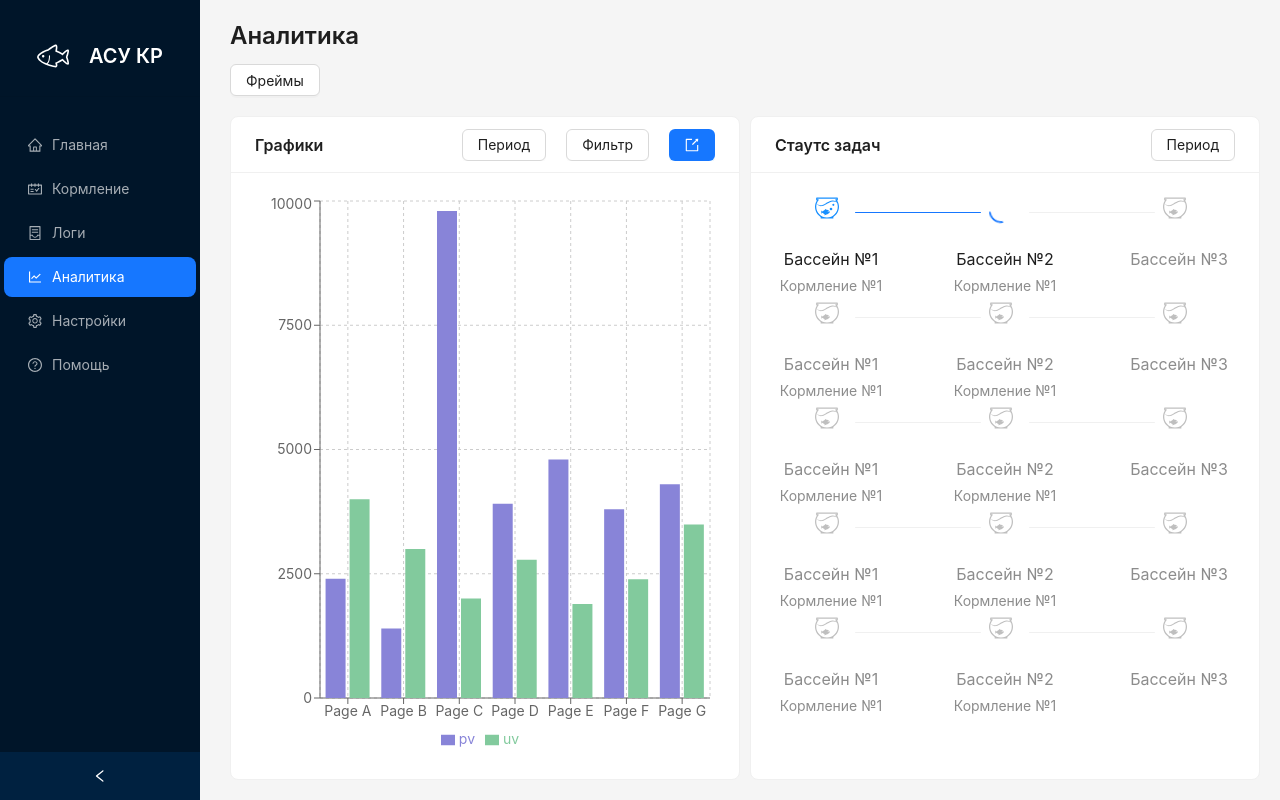
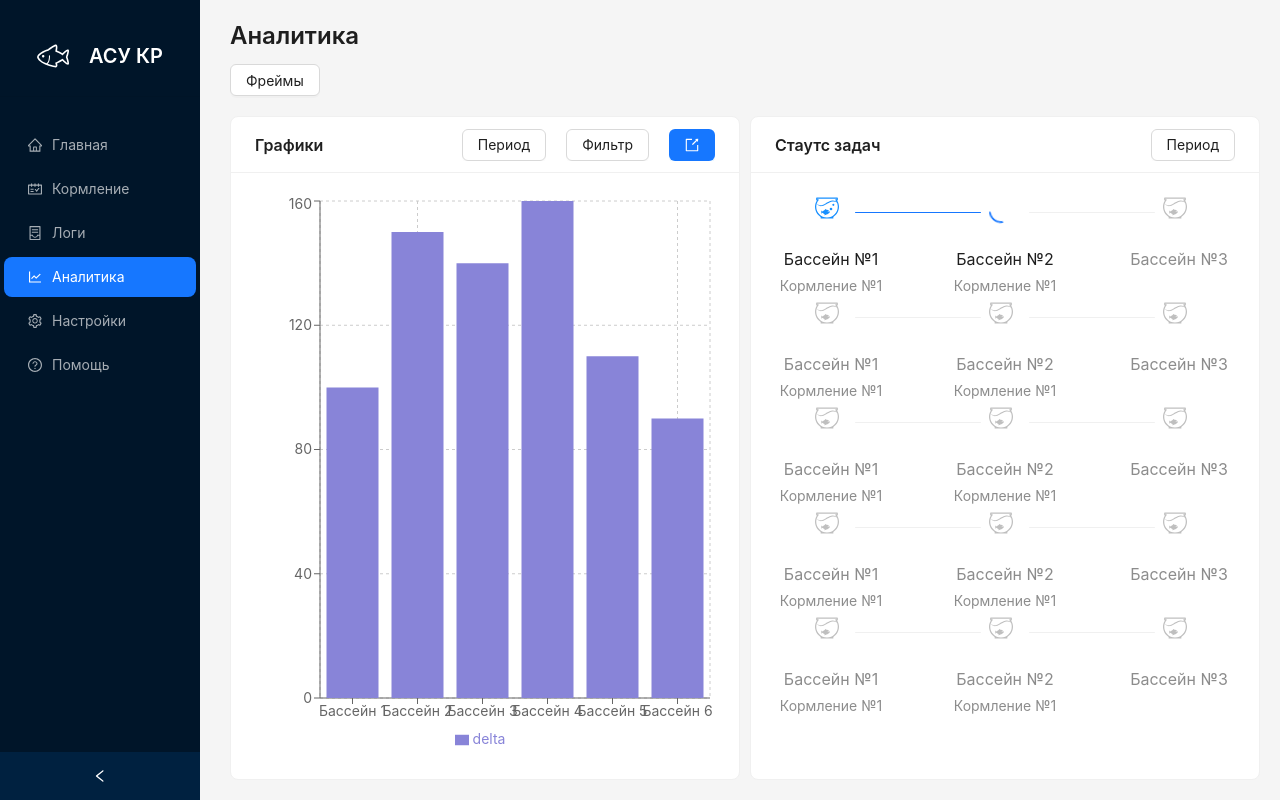
Before and after one commit to Keberson/iiot-feed-fish, a React (Vite) app in the folder src/frontend/: page /dashboard/analytics in a window 1280 px wide. Built offline with nearby package versions, Linux system fonts and the light colour scheme.

Commit message:
[issue-40] График изменил на отклонение массы по бассейнам

```diff
--- a/src/frontend/src/routes/Analytics/AnalyticsCard/AnalyticsCard.tsx
+++ b/src/frontend/src/routes/Analytics/AnalyticsCard/AnalyticsCard.tsx
@@ -26,45 +26,31 @@ const AnalyticsCard: React.FC<AnalyticsCardProps> = ({ title }) => {
             <ChartRender
                 data={[
                     {
-                        name: "Page A",
-                        uv: 4000,
-                        pv: 2400,
+                        name: "Бассейн 1",
+                        delta: 100,
                     },
                     {
-                        name: "Page B",
-                        uv: 3000,
-                        pv: 1398,
+                        name: "Бассейн 2",
+                        delta: 150,
                     },
                     {
-                        name: "Page C",
-                        uv: 2000,
-                        pv: 9800,
+                        name: "Бассейн 3",
+                        delta: 140,
                     },
                     {
-                        name: "Page D",
-                        uv: 2780,
-                        pv: 3908,
+                        name: "Бассейн 4",
+                        delta: 160,
                     },
                     {
-                        name: "Page E",
-                        uv: 1890,
-                        pv: 4800,
+                        name: "Бассейн 5",
+                        delta: 110,
                     },
                     {
-                        name: "Page F",
-                        uv: 2390,
-                        pv: 3800,
-                    },
-                    {
-                        name: "Page G",
-                        uv: 3490,
-                        pv: 4300,
+                        name: "Бассейн 6",
+                        delta: 90,
                     },
                 ]}
-                bars={[
-                    { dataKey: "pv", fill: "#8884d8" },
-                    { dataKey: "uv", fill: "#82ca9d" },
-                ]}
+                bars={[{ dataKey: "delta", fill: "#8884d8" }]}
                 gridDash="3 3"
                 axisX
                 axisXKey="name"
```
